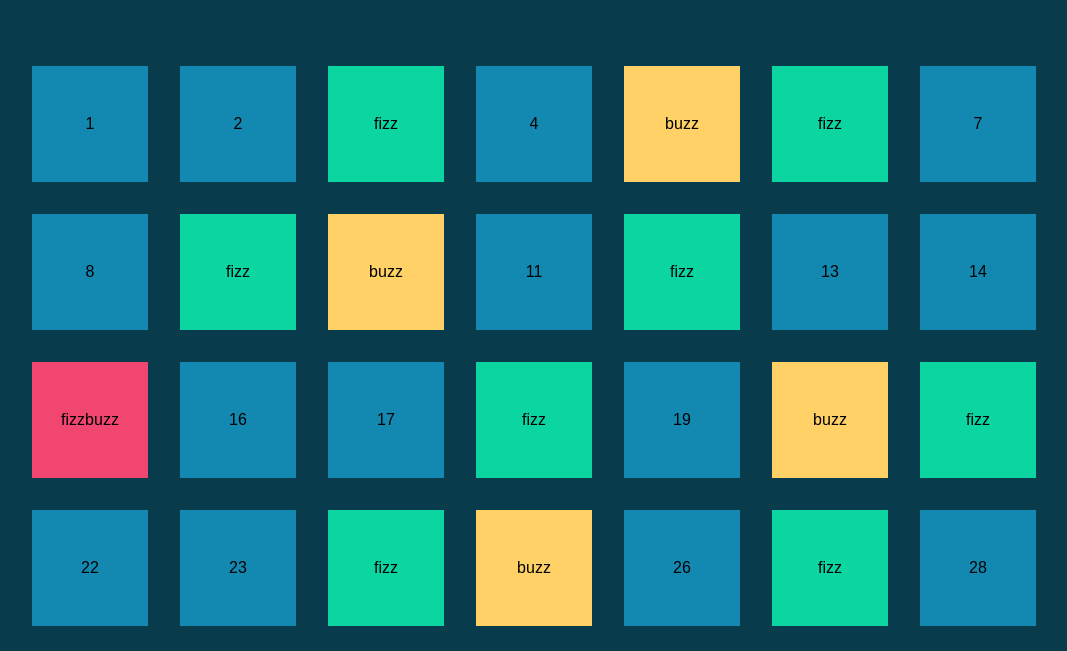
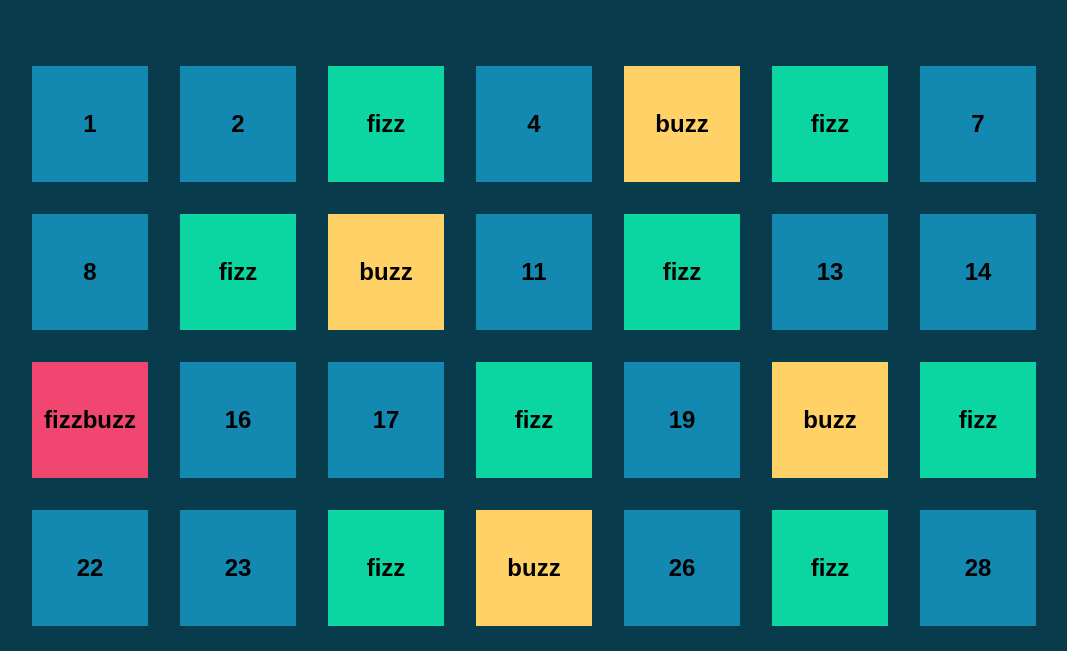
Before and after one commit to luirusso/js-fizzbuzzdom, a plain HTML site: page index.html in a window 1280 px wide. Shown: the part 149-800 px from the top of the page, without its empty margins (106-1173 px from the left). Drawn offline with Linux system fonts and the light colour scheme.

Commit message:
added some more style to make the page look more like the demo we got

```diff
--- a/css/main.css
+++ b/css/main.css
@@ -18,6 +18,8 @@ h1 {
     display: flex;
     flex-wrap: wrap;
     justify-content: center;
+    font-size: 1.5rem;
+    font-weight: bold;
 }
 
 .boxes .box {
```
